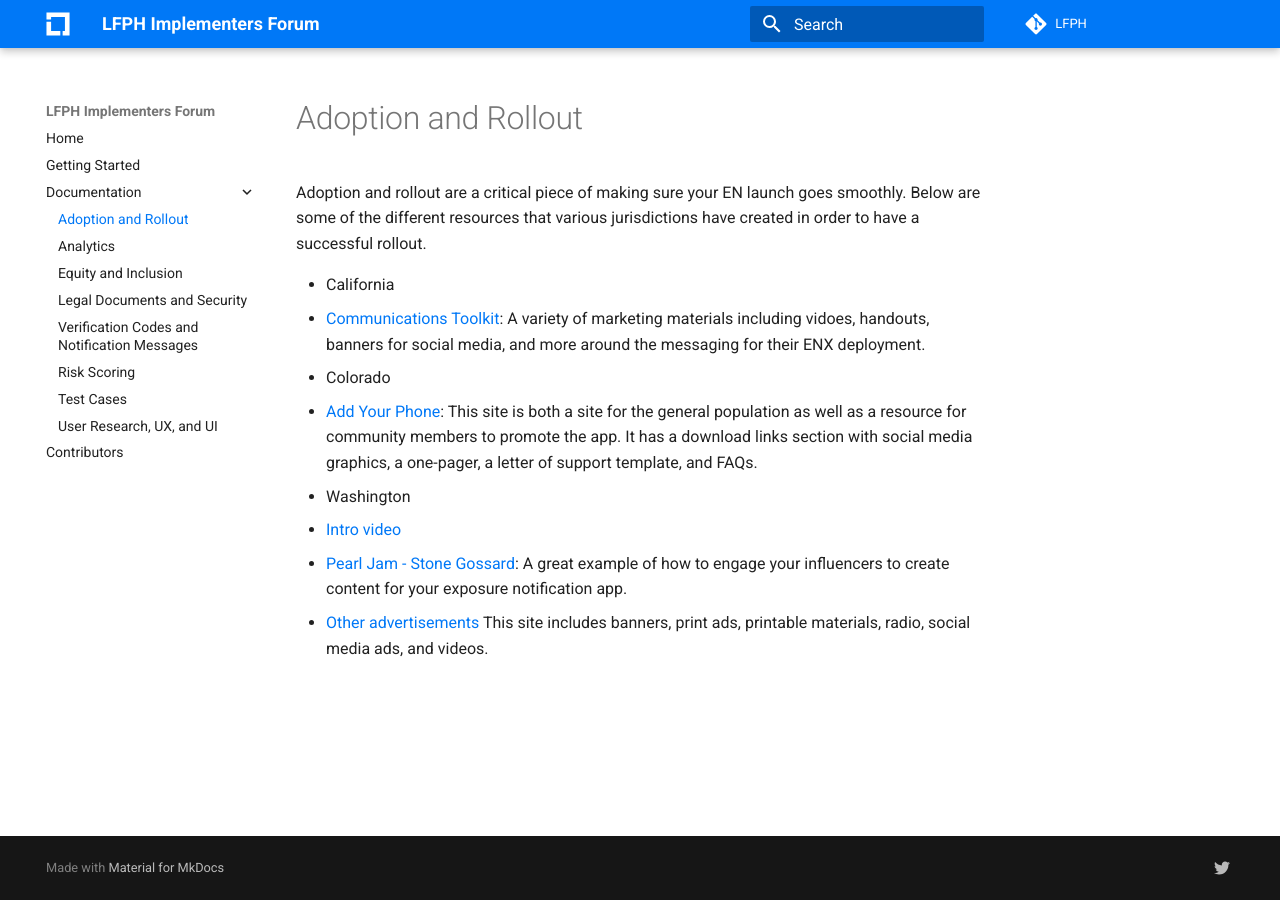
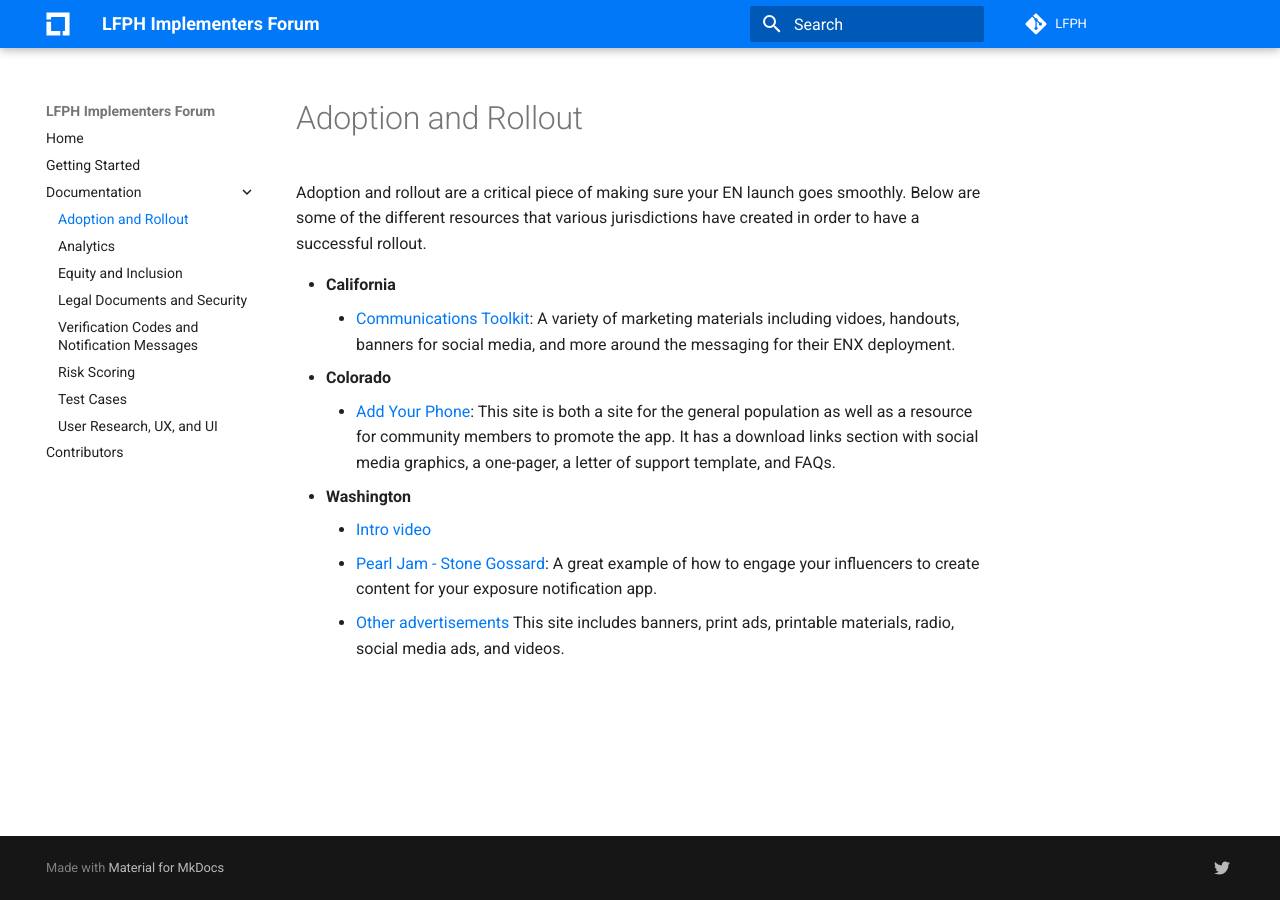
Before and after one commit to lfph/implementers-forum, an MkDocs documentation site: the page built from docs/adoption-and-rollout.md, in a window 1280 px wide. Built offline with MkDocs 1.6.1 and Material for MkDocs 9.7.7, drawn with Linux system fonts in a browser that asks for light colours; comment, search, counter and statistics services are not loaded.

```diff
--- a/docs/adoption-and-rollout.md
+++ b/docs/adoption-and-rollout.md
@@ -2,11 +2,11 @@
 
 Adoption and rollout are a critical piece of making sure your EN launch goes smoothly. Below are some of the different resources that various jurisdictions have created in order to have a successful rollout.
 
-* California
-   * [Communications Toolkit](https://www.cdph.ca.gov/Programs/OPA/Pages/Communications-Toolkits/notify.aspx): A variety of marketing materials including vidoes, handouts, banners for social media, and more around the messaging for their ENX deployment.
-* Colorado
-   * [Add Your Phone](https://www.addyourphone.com): This site is both a site for the general population as well as a resource for community members to promote the app. It has a download links section with social media graphics, a one-pager, a letter of support template, and FAQs.
-* Washington
-   * [Intro video](https://www.youtube.com/watch?v=BHpXuARRsJw&feature=emb_imp_woyt)
-   * [Pearl Jam - Stone Gossard](https://www.youtube.com/watch?v=QG5W99tQNJ8): A great example of how to engage your influencers to create content for your exposure notification app.
-   * [Other advertisements](https://coronavirus.wa.gov/partner-toolkit) This site includes banners, print ads, printable materials, radio, social media ads, and videos.
+* **California**
+    * [Communications Toolkit](https://www.cdph.ca.gov/Programs/OPA/Pages/Communications-Toolkits/notify.aspx): A variety of marketing materials including vidoes, handouts, banners for social media, and more around the messaging for their ENX deployment.
+* **Colorado**
+    * [Add Your Phone](https://www.addyourphone.com): This site is both a site for the general population as well as a resource for community members to promote the app. It has a download links section with social media graphics, a one-pager, a letter of support template, and FAQs.
+* **Washington**
+    * [Intro video](https://www.youtube.com/watch?v=BHpXuARRsJw&feature=emb_imp_woyt)
+    * [Pearl Jam - Stone Gossard](https://www.youtube.com/watch?v=QG5W99tQNJ8): A great example of how to engage your influencers to create content for your exposure notification app.
+    * [Other advertisements](https://coronavirus.wa.gov/partner-toolkit) This site includes banners, print ads, printable materials, radio, social media ads, and videos.
```
